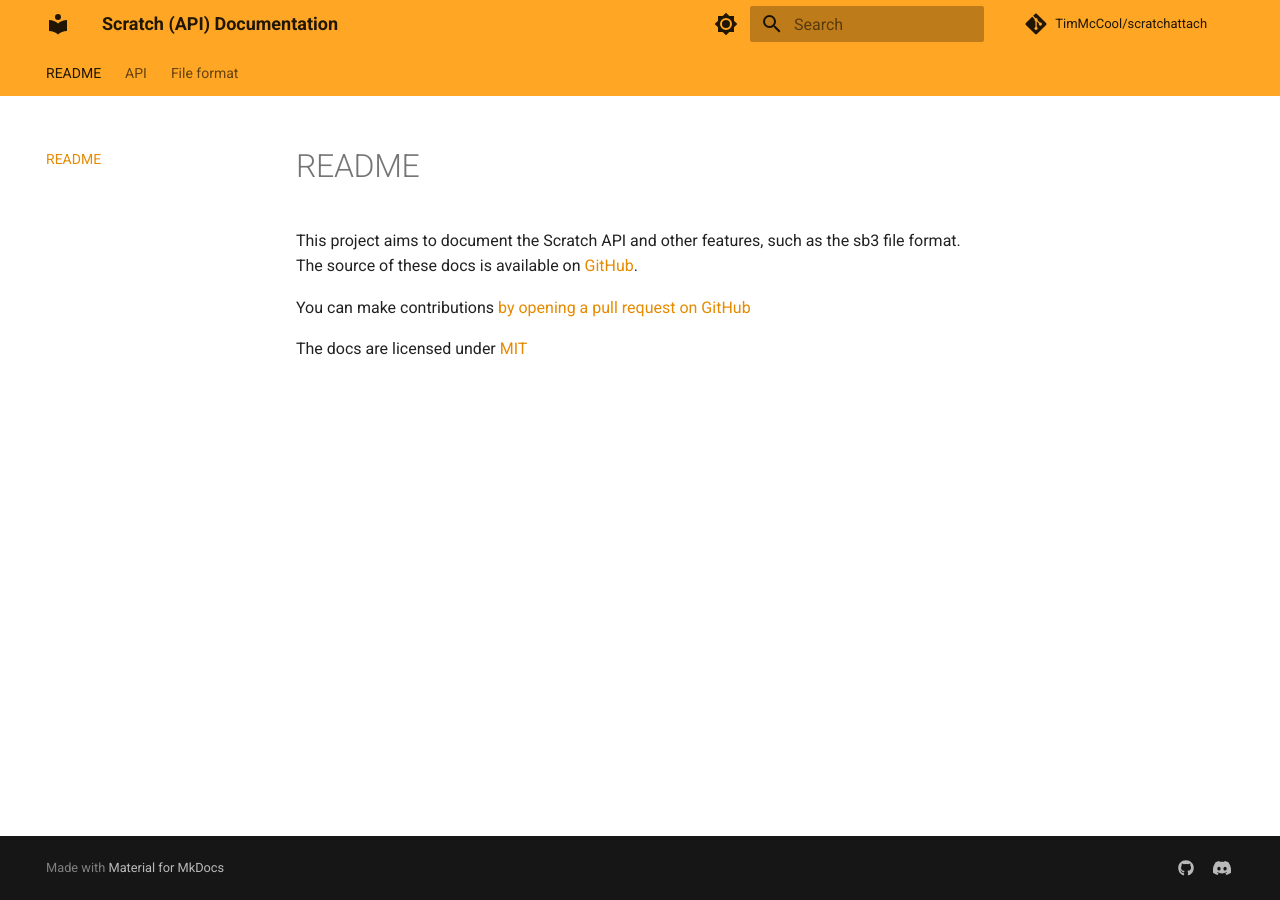
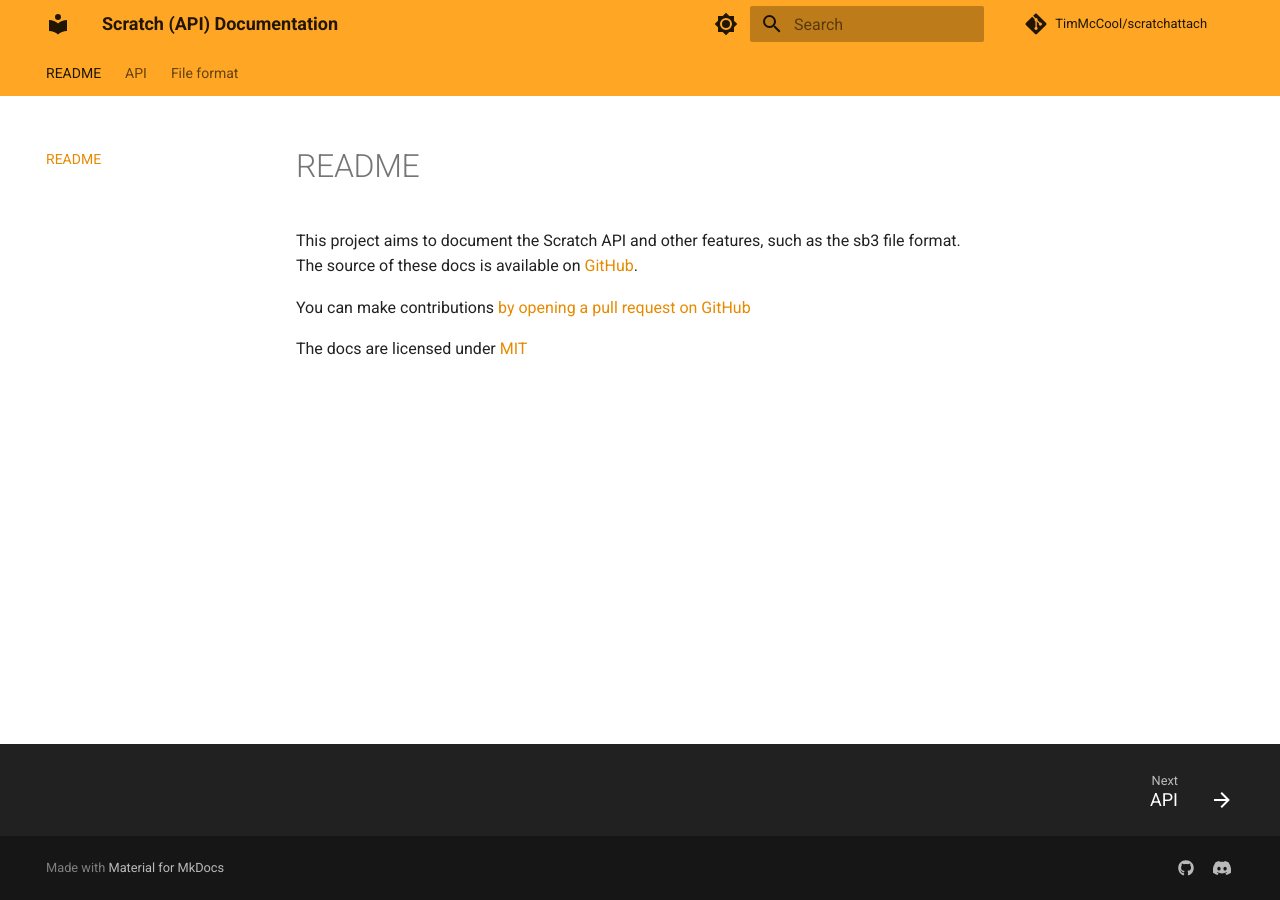
Before and after one commit to scratch-api/scratch-api.github.io, an MkDocs documentation site: the page built from docs/index.md, in a window 1280 px wide. Built offline with MkDocs 1.6.1 and Material for MkDocs 9.7.7, drawn with Linux system fonts in a browser that asks for light colours; comment, search, counter and statistics services are not loaded.

Commit message:
docs: more features

```diff
--- a/mkdocs.yml
+++ b/mkdocs.yml
@@ -36,7 +36,8 @@
     - navigation.tabs
     - content.tabs.link
     - content.tooltips
-
+    - navigation.footer
+    - content.code.annotate
 
 plugins:
   - social
```
